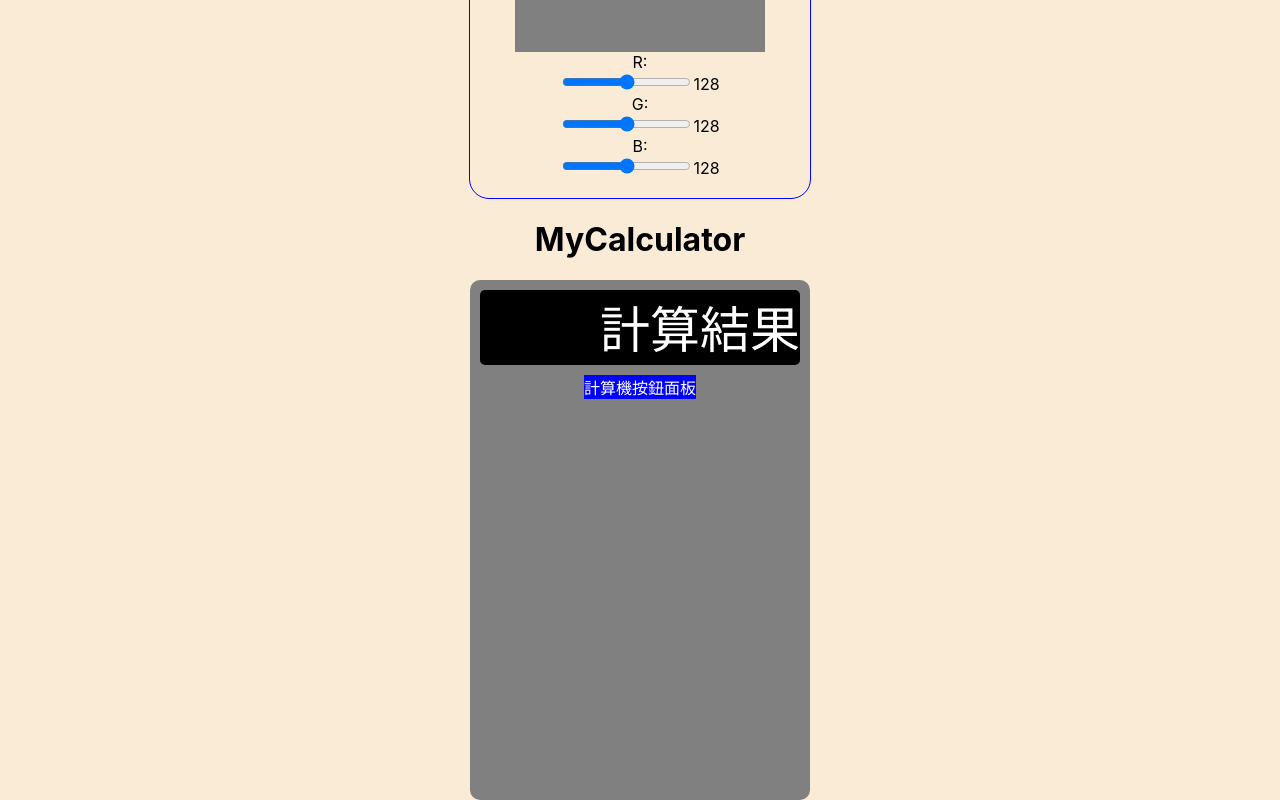
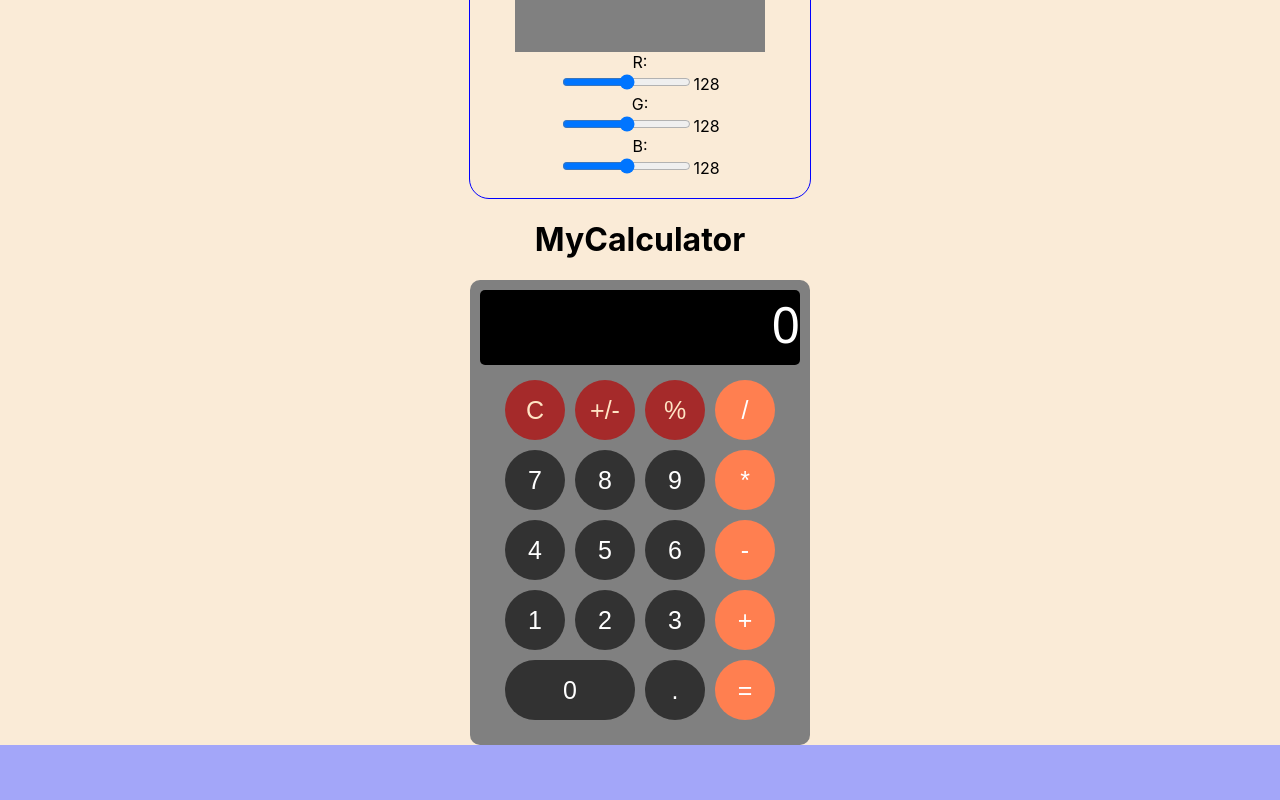
Before and after one commit to youjie06/my-react-app, a React (Create React App) app: page / in a window 1280 px wide. Shown: the part 330-1130 px from the top of the page. After the commit the page ends 1075 px from the top, so only its background shows below. Built offline with nearby package versions, Linux system fonts and the light colour scheme.

Commit message:
20240614

```diff
--- a/src/components/MyButton.js
+++ b/src/components/MyButton.js
@@ -1,10 +1,44 @@
-import React from 'react';
-import './MyCalculator.css';
+import React from "react";
+import "./MyCalculator.css";
 
-function MyButton(props){
-    return(
-        <div className='board'>計算機按鈕面板</div>
-    );
+function MyButton(props) {
+    const handelClick = (e) =>{
+        props.buttonClicked(e.target.value);
+        // alert(e.target.value);
+    }
+  return (
+    <div className="board">
+      <div>
+        <button className="btn btn-action" value="c" onClick={handelClick}>C</button>
+        <button className="btn btn-action" value="+/-" onClick={handelClick}>+/-</button>
+        <button className="btn btn-action" value="%" onClick={handelClick}>%</button>
+        <button className="btn btn-operator" value="/" onClick={handelClick}>/</button>
+      </div>
+      <div>
+        <button className="btn" value="7" onClick={handelClick}>7</button>
+        <button className="btn" value="8" onClick={handelClick}>8</button>
+        <button className="btn" value="9" onClick={handelClick}>9</button>
+        <button className="btn btn-operator" value="*" onClick={handelClick}>*</button>
+      </div>
+      <div>
+        <button className="btn" value="4" onClick={handelClick}>4</button>
+        <button className="btn" value="5" onClick={handelClick}>5</button>
+        <button className="btn" value="6" onClick={handelClick}>6</button>
+        <button className="btn btn-operator" value="-" onClick={handelClick}>-</button>
+      </div>
+      <div>
+        <button className="btn" value="1" onClick={handelClick}>1</button>
+        <button className="btn" value="2" onClick={handelClick}>2</button>
+        <button className="btn" value="3" onClick={handelClick}>3</button>
+        <button className="btn btn-operator" value="+" onClick={handelClick}>+</button>
+      </div>
+      <div>
+        <button className="btn btn-0" value="0" onClick={handelClick}>0</button>
+        <button className="btn" value="." onClick={handelClick}>.</button>
+        <button className="btn btn-operator" value="=" onClick={handelClick}>=</button>
+      </div>
+    </div>
+  );
 }
 
 export default MyButton;
--- a/src/components/MyCalculator.css
+++ b/src/components/MyCalculator.css
@@ -1,21 +1,19 @@
 .calculator {
     width: 320px;
-    height: 500px;
     color: white;
     font-family: 'Segoe UI', Tahoma, Geneva, Verdana, sans-serif;
-    border-radius:  10px;
+    border-radius: 10px;
     background-color: grey;
     margin: auto;
     padding: 10px;
 }
 
-.board{
+.board {
     display: inline-block;
     margin: 10px;
-    background-color: blue;
 }
 
-.display{
+.display {
     width: 100%;
     height: 75px;
     background-color: black;
@@ -23,3 +21,42 @@
     font-size: 50px;
     border-radius: 5px;
 }
+
+.btn {
+    background-color: #323232;
+    color: white;
+    width: 60px;
+    height: 60px;
+    font-size: 25px;
+    border-radius: 50%;
+    outline: none;
+    border: 0px;
+    padding: 5%;
+    margin: 5px;
+    cursor: pointer;
+}
+
+.btn-action {
+    background-color: brown;
+    color: bisque;
+}
+
+.btn-operator {
+    background-color: coral;
+}
+
+.btn-0 {
+    width: 130px;
+    border-radius: 30px;
+}
+
+.btn:hover{
+    background-color: white;
+    color: black;
+    box-shadow: 0 0 15px rgba(0, 0, 0, 0.7);
+}
+
+.btn:active{
+    background-color: darkred;
+    color: white;
+}
--- a/src/components/MyCalculator.js
+++ b/src/components/MyCalculator.js
@@ -1,15 +1,57 @@
-import React, {useState} from 'react';
-import MyDisplay from './MyDisplay';
-import MyButton from './MyButton';
-import './MyCalculator.css';
+import React, { useState } from "react";
+import MyDisplay from "./MyDisplay";
+import MyButton from "./MyButton";
+import "./MyCalculator.css";
 
-function MyCalculator(){
-    return(
-        <div className='calculator'>
-            <MyDisplay />
-            <MyButton />
-        </div>
-    );
+function MyCalculator() {
+  const [result, setResult] = useState("0");
+  // handleClick是MyButton的事件處理常式
+  const handleClick = (value) => {
+    // alert(value);
+    switch (value) {
+      case "0":
+      case "1":
+      case "2":
+      case "3":
+      case "4":
+      case "5":
+      case "6":
+      case "7":
+      case "8":
+      case "9":
+      case ".":
+      case "+":
+      case "-":
+      case "*":
+      case "/":
+        if (result === "0") {
+          setResult(value);
+        } else {
+          setResult(result + value);
+        }
+        break;
+      case "=":
+        setResult(eval(result).toString());
+        break;
+      case "c":
+        setResult("");
+        break;
+      case "+/-":
+        setResult(parseInt(result, 10) * -1);
+        break;
+      case "%":
+        setResult(parseInt(result, 10) / 100);
+        break;
+      default:
+        break;
+    }
+  };
+  return (
+    <div className="calculator">
+      <MyDisplay result = {result} />
+      <MyButton buttonClicked={handleClick} />
+    </div>
+  );
 }
 
 export default MyCalculator;
--- a/src/components/MyDisplay.js
+++ b/src/components/MyDisplay.js
@@ -1,7 +1,7 @@
 import React from 'react';
 
-function MyDisplay(){
-    return <div className='display'>計算結果</div>
+function MyDisplay(props){
+    return <div className='display'>{props.result}</div>
 }
 
 export default MyDisplay;
--- a/src/index.css
+++ b/src/index.css
@@ -1,5 +1,5 @@
 body {
-  background-color: aquamarine;
+  background-color: rgb(163, 166, 249);
   margin: 0;
   font-family: -apple-system, BlinkMacSystemFont, 'Segoe UI', 'Roboto', 'Oxygen',
     'Ubuntu', 'Cantarell', 'Fira Sans', 'Droid Sans', 'Helvetica Neue',
```
Also changed, not shown: 11 other files (tests, documents, lock files or other folders).
